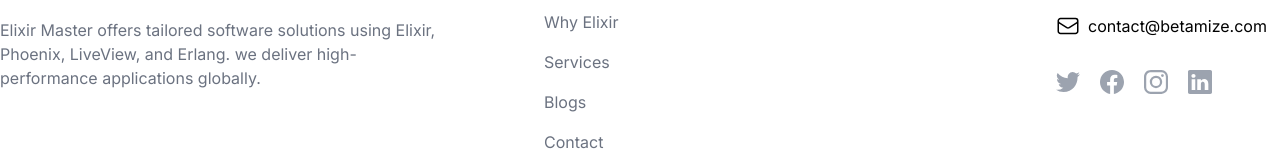
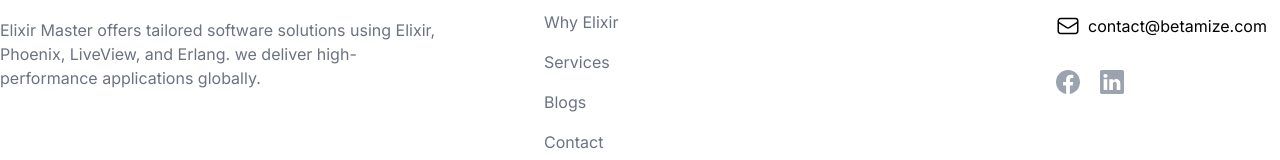
Before and after one commit to betamize/elixir-masters, a Next.js app: page / in a window 1280 px wide. Shown: the part 4796-4956 px from the top of the page. Built offline with nearby package versions, Linux system fonts and the light colour scheme.

Commit message:
Update social links

```diff
--- a/src/components/Footer.tsx
+++ b/src/components/Footer.tsx
@@ -110,19 +110,27 @@ export function Footer() {
               </a>
             </div>
             <div className="flex mt-8 space-x-5 text-gray-400 dark:text-gray-500">
-              <a href="/" target="_blank" rel="noopener">
+              {/* <a href="/" target="_blank" rel="noopener">
                 <span className="sr-only">Twitter</span>
                 <Twitter />
-              </a>
-              <a href="/" target="_blank" rel="noopener">
+              </a> */}
+              <a
+                href="https://www.facebook.com/betamize"
+                target="_blank"
+                rel="noopener"
+              >
                 <span className="sr-only">Facebook</span>
                 <Facebook />
               </a>
-              <a href="/" target="_blank" rel="noopener">
+              {/* <a href="/" target="_blank" rel="noopener">
                 <span className="sr-only">Instagram</span>
                 <Instagram />
-              </a>
-              <a href="/" target="_blank" rel="noopener">
+              </a> */}
+              <a
+                href="https://linkedin.com/company/betamize"
+                target="_blank"
+                rel="noopener"
+              >
                 <span className="sr-only">Linkedin</span>
                 <Linkedin />
               </a>
@@ -131,7 +139,10 @@ export function Footer() {
         </div>
 
         <div className="my-10 text-sm text-center text-gray-600 dark:text-gray-400">
-          Copyright © {new Date().getFullYear()}, BetaMize
+          Copyright © {new Date().getFullYear()},{" "}
+          <a href="https://www.betamize.com" target="_blank" rel="noopener">
+            BetaMize
+          </a>
           {/* Made with ♥ by{" "} */}
           {/* <a href="/" target="_blank" rel="noopener">
             .
```
